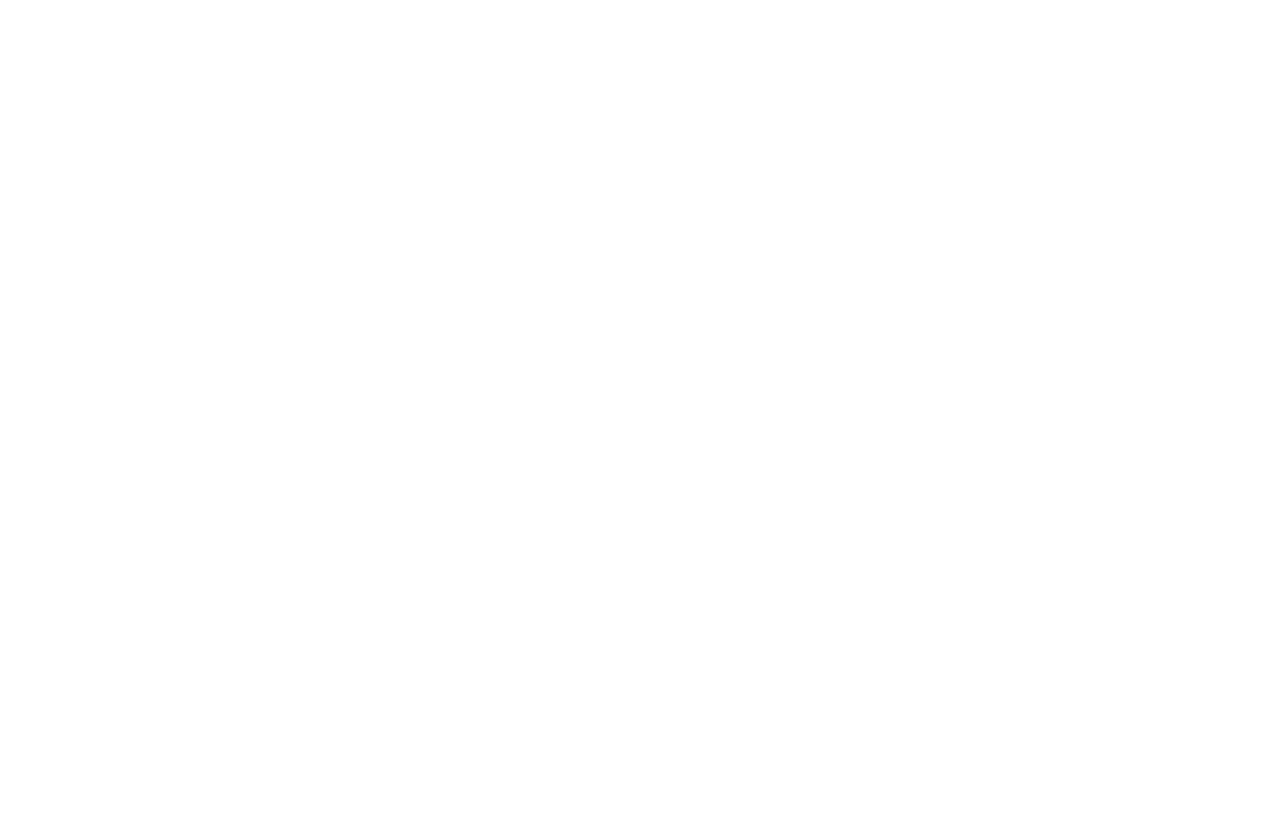
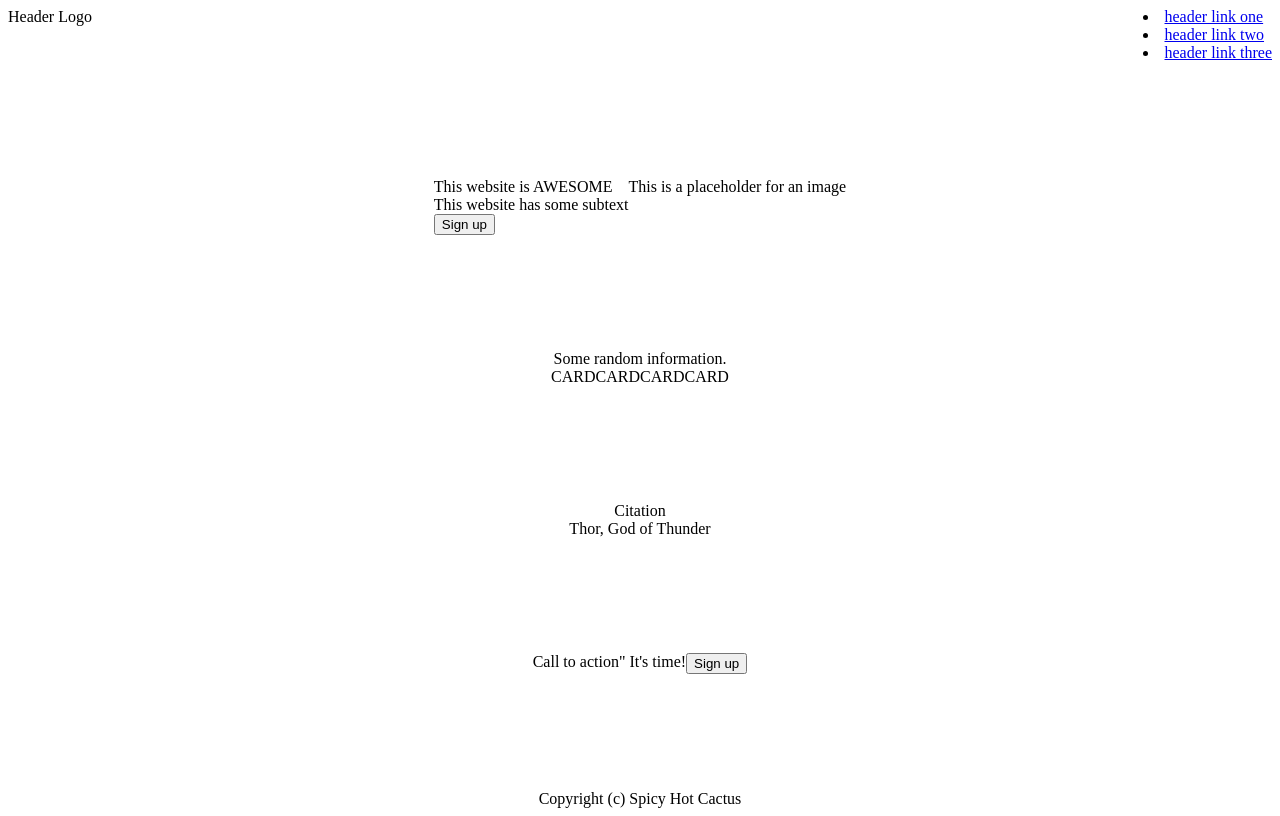
Before and after one commit to danstagram/landing-page, a plain HTML site: page index.html in a window 1280 px wide. Drawn offline with Linux system fonts and the light colour scheme.

Commit message:
Create First Basic Setup

```diff
--- a/index.html
+++ b/index.html
@@ -7,6 +7,59 @@
     <link rel="stylesheet" href="style.css">
 </head>
 <body>
+    <div class="header">
+        <div class="header_left">
+            Header Logo
+        </div>
+        <div class="header_right">
+            <li><a href="#">header link one</a></li>
+            <li><a href="#">header link two</a></li>
+            <li><a href="#">header link three</a></li>
+        </div>
+    </div>
+
+    <div class="block_one">
+        <div class="block_one_left">
+            <div class="text_title">This website is AWESOME</div>
+            <div class="text_subtext">This website has some subtext</div>
+            <button>Sign up</button>
+        </div>
+        <div class="block_one_right">
+            This is a placeholder for an image
+        </div>
+    </div>
+
+    <div class="block_information">
+        Some random information.
+        <div class="information_cards">
+            <div class="card"> CARD </div>
+            <div class="card"> CARD </div>
+            <div class="card"> CARD </div>
+            <div class="card"> CARD </div>
+        </div>
+    </div>
+
+    <div class="citation">
+        <div class="citation_text">
+            Citation
+        </div>
+        <div class="citation_author">
+            Thor, God of Thunder
+        </div>
+    </div>
+
+    <div class="block_cta">
+        <div class="cta_text">
+            Call to action" It's time!
+        </div>
+        <div class="cta_button>">
+            <button>Sign up</button>
+        </div>
+    </div>
+
+    <div class="footer">
+        Copyright (c) Spicy Hot Cactus
+    </div>
 
 </body>
 </html>
--- a/style.css
+++ b/style.css
@@ -0,0 +1,43 @@
+body{
+    display: flex;
+    flex-direction: column;
+    justify-content: space-between;
+    min-height: 100vh;
+    flex: 0;
+}
+
+.header{
+    display: flex;
+    justify-content: space-between;
+}
+
+.block_one{
+    display: flex;
+    justify-content: center;
+}
+
+.block_information{
+    display: flex;
+    flex-direction: column;
+    text-align: center;
+}
+
+.information_cards{
+    display: flex;
+    justify-content: center;
+}
+
+.citation{
+    display: flex;
+    flex-direction: column;
+    text-align: center;
+}
+
+.block_cta{
+    display: flex;
+    justify-content: center;
+}
+
+.footer{
+    text-align: center;
+}
```
